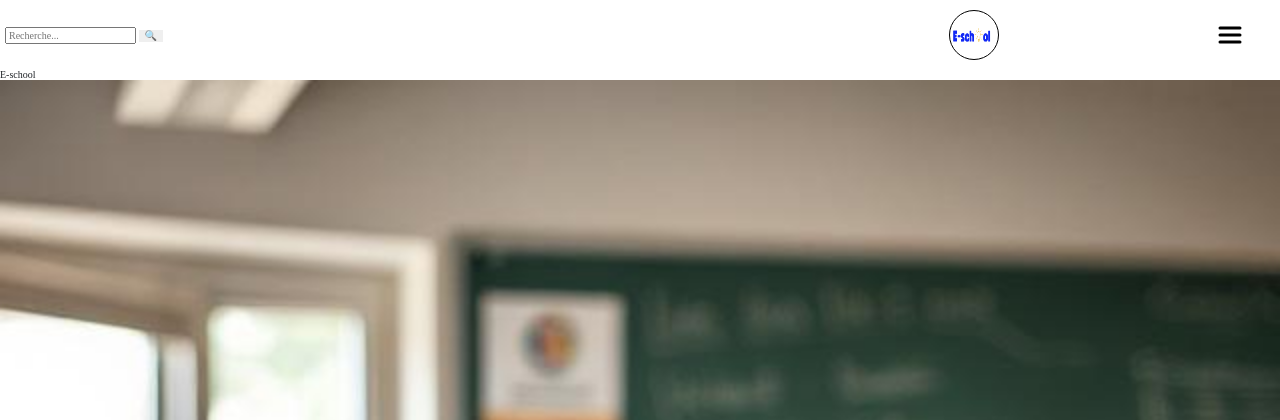
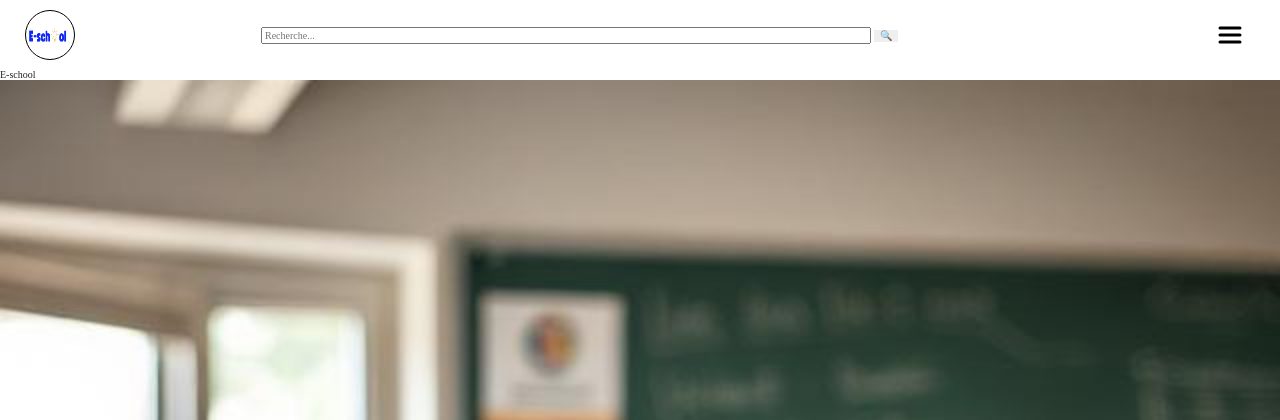
Before and after one commit to makombelajob/file-rouge, a PHP site: page / in a window 1280 px wide. Shown: the top 420 px of the page. Run offline with PHP 8.4, Linux system fonts and the light colour scheme.

Commit message:
header en place

```diff
--- a/css/style.css
+++ b/css/style.css
@@ -18,6 +18,9 @@ header {
             button {
                 border: none;
             }
+            input{
+                width: 80%;
+            }
         }
         div {
             width: 100px;
--- a/index.html
+++ b/index.html
@@ -14,13 +14,13 @@
 	<body>
 		<header>
 			<nav>
+				<div>
+					<img src="images/LogoCrop.png" alt="logo de e-school">
+				</div>
 				<form>
 					<input type="text" name="search" placeholder="Recherche...">
 					<button type="submit">🔍</button>
 				</form>
-				<div>
-					<img src="images/LogoCrop.png" alt="logo de e-school">
-				</div>
 				<ul class="open">
 					<li><a href="#">Accueil</a></li>
 					<li><a href="html/catalogue.html">catalogue</a></li>
```
